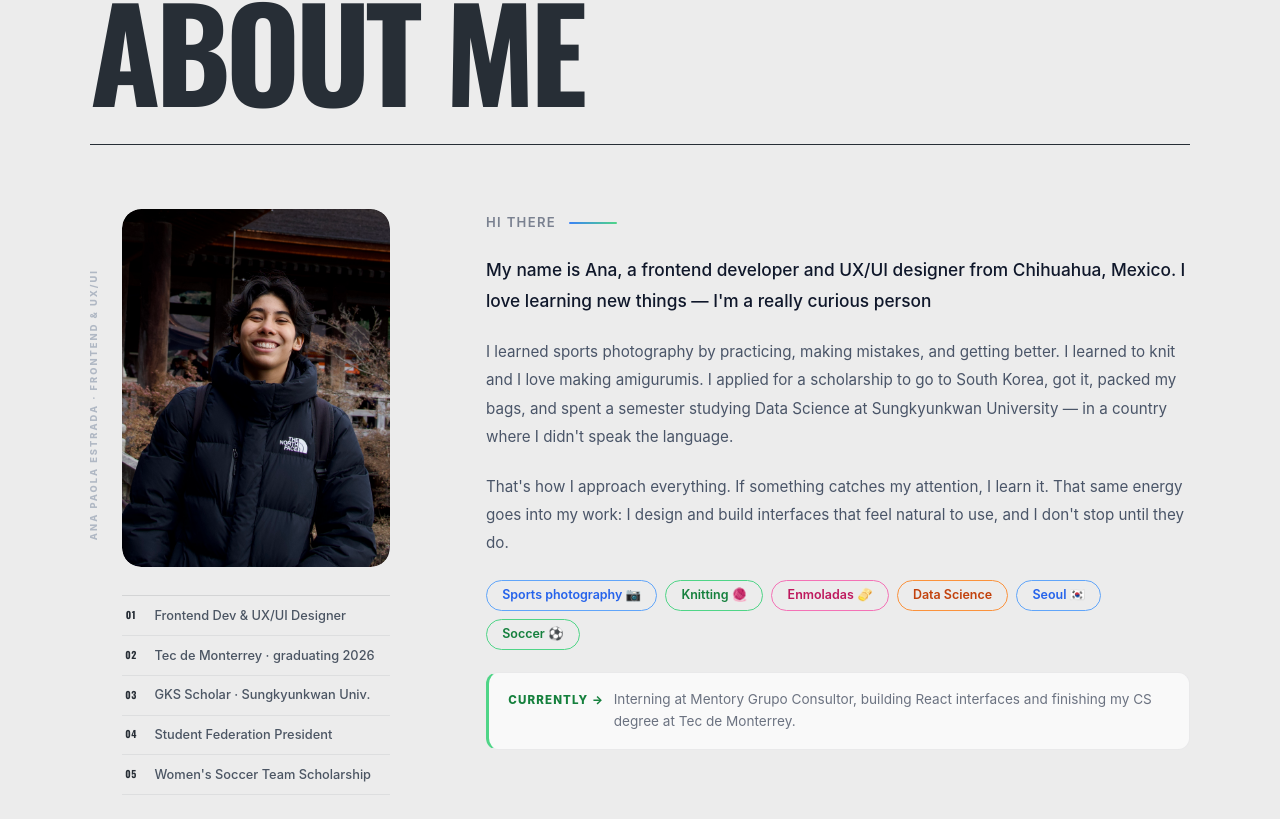
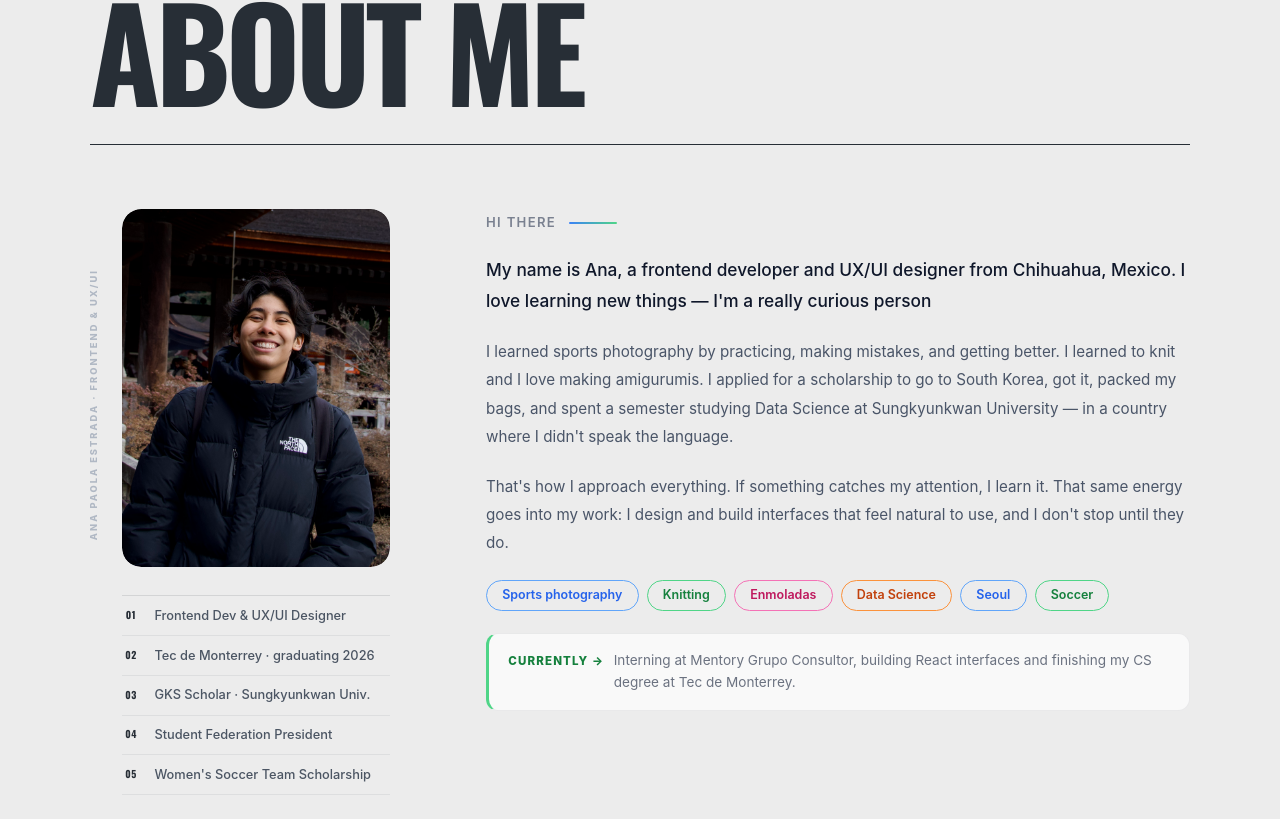
Before and after one commit to AnaEstrada-05/PersonalWebsite, a React app in the folder personal_website/: page / in a window 1280 px wide. Shown: the part 4434-5253 px from the top of the page. Built offline with nearby package versions, Linux system fonts and the light colour scheme; the HTML template or start-up script is replaced by a standard one.

Commit message:
Clean up tags by removing emojis
Removed emojis from tags in both English and Spanish translations.

```diff
--- a/personal_website/src/i18n/translations.js
+++ b/personal_website/src/i18n/translations.js
@@ -30,12 +30,12 @@ export const t = {
         "That's how I approach everything. If something catches my attention, I learn it. That same energy goes into my work: I design and build interfaces that feel natural to use, and I don't stop until they do.",
       ],
       tags: [
-        "Sports photography 📷",
-        "Knitting 🧶",
-        "Enmoladas 🫔",
+        "Sports photography",
+        "Knitting",
+        "Enmoladas",
         "Data Science",
-        "Seoul 🇰🇷",
-        "Soccer ⚽",
+        "Seoul",
+        "Soccer",
       ],
       currentlyLabel: "Currently →",
       currently: "Interning at Mentory Grupo Consultor, building React interfaces and finishing my CS degree at Tec de Monterrey.",
@@ -222,12 +222,12 @@ export const t = {
         "Así me acerco a todo. Si algo me llama la atención, lo aprendo. Esa misma energía la pongo en mi trabajo: diseño y construyo interfaces que se sienten naturales de usar, y no paro hasta que lo son.",
       ],
       tags: [
-        "Fotografía deportiva 📷",
-        "Tejer 🧶",
-        "Enmoladas 🫔",
+        "Fotografía deportiva",
+        "Tejer",
+        "Enmoladas",
         "Ciencia de datos",
-        "Seúl 🇰🇷",
-        "Fútbol ⚽",
+        "Seúl",
+        "Fútbol",
       ],
       currentlyLabel: "Actualmente →",
       currently: "Practicante en Mentory Grupo Consultor, construyendo interfaces en React y terminando mi carrera en Tec de Monterrey.",
```
